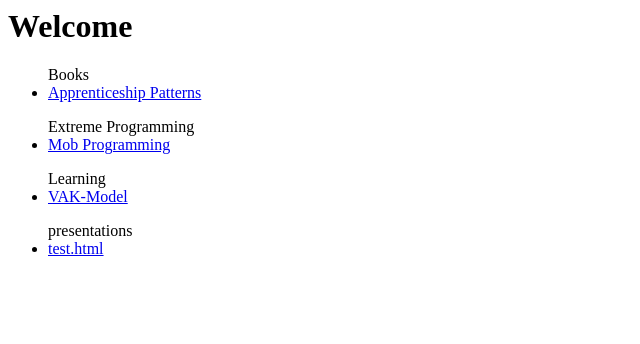
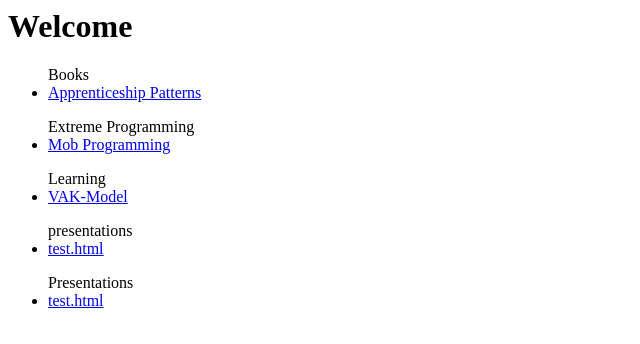
Before and after one commit to MarcMcIntosh/yabhoh, a plain HTML site: page index.html in a window 1280 px wide. Shown: the whole page, without its empty margins (0-640 px from the left). Drawn offline with Linux system fonts and the light colour scheme.

Commit message:
Deploy MarcMcIntosh/yabhoh to github.com/MarcMcIntosh/yabhoh.git:gh-pages

```diff
--- a/index.html
+++ b/index.html
@@ -14,4 +14,7 @@
     <section class="index__section">
       <ul>  <section>presentations</section><li><a href="presentations/test.html">test.html</a></li>
                 </ul></section>
+    <section class="index__section">
+      <ul>  <section>Presentations</section><li><a href="Presentations/test.html">test.html</a></li>
+                </ul></section>
   </body>
```
Also changed, not shown: Presentations/test.html (added).
